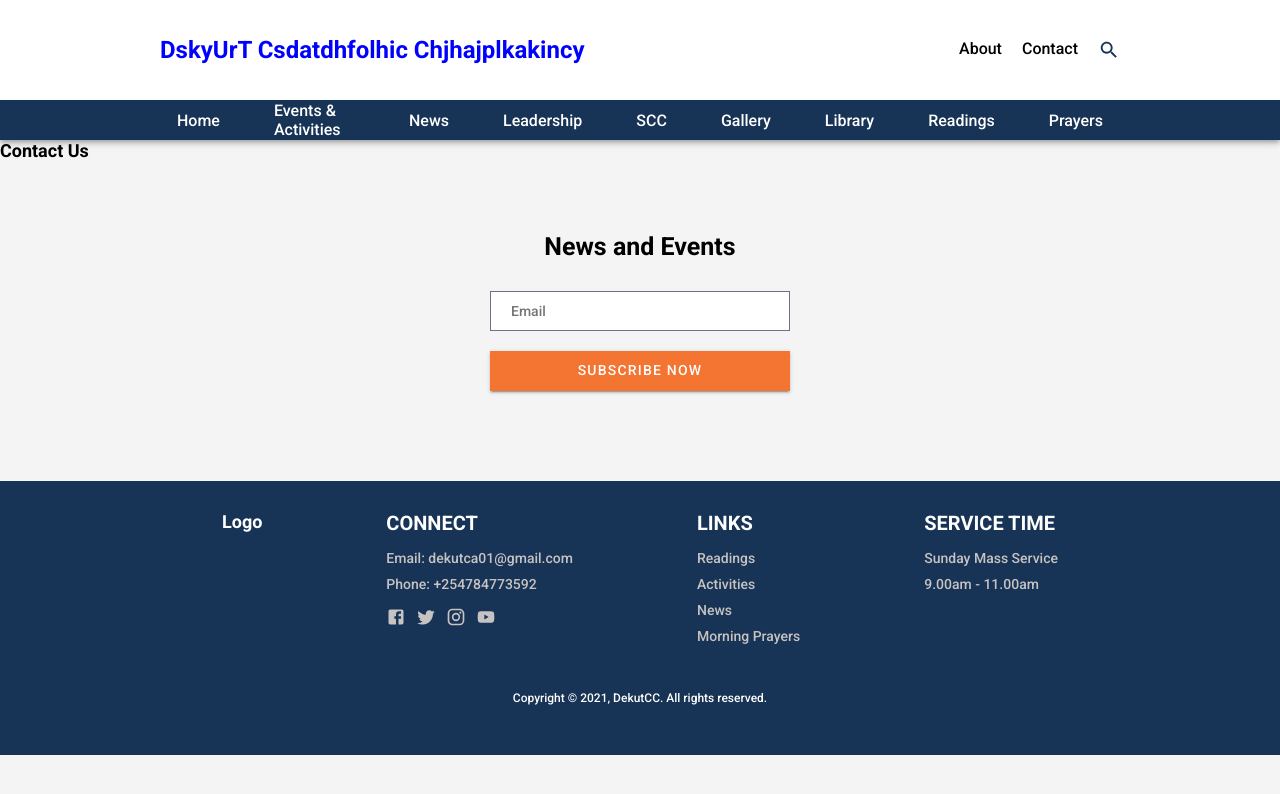
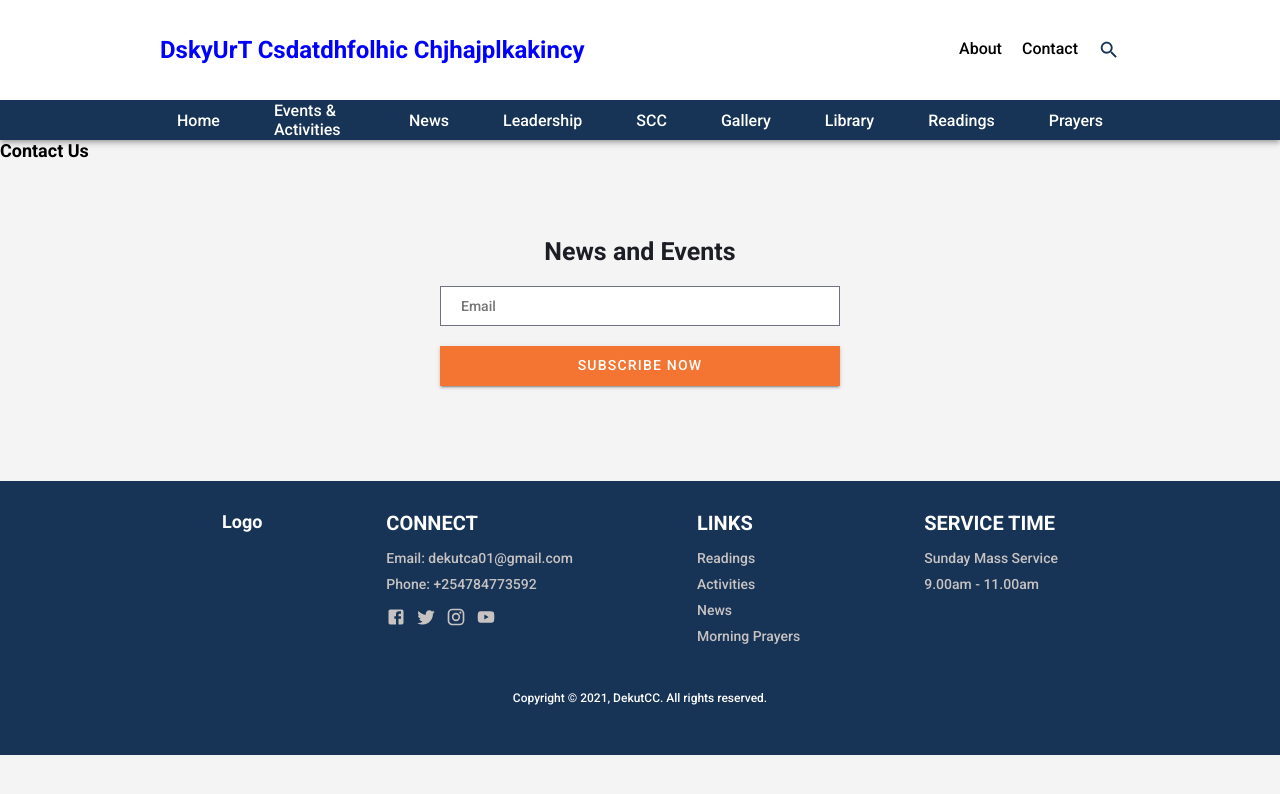
Before and after one commit to marville001/caweb, a React (Create React App) app: page /contact in a window 1280 px wide. Shown: the top 794 px of the page. Built offline with nearby package versions, Linux system fonts and the light colour scheme.

Commit message:
Footer update

```diff
--- a/src/styles/footer.scss
+++ b/src/styles/footer.scss
@@ -27,12 +27,13 @@
     align-items: center;
 
     h1{
-      margin-bottom: 30px;
+      margin-bottom: 20px;
       font-size: 25px;
+      color: #1d1e25;
     }
 
     input{
-      width: 300px;
+      width: 400px;
       border: 1px solid #6f7286;
       border-radius: 0;
       padding: 10px 20px;
@@ -46,7 +47,7 @@
       background-color: var(--secondary-color);
       border-radius: 0;
       margin: 20px;
-      width: 300px;
+      width: 400px;
       height: 40px;
       font-size: 14px;
       letter-spacing: .1rem;
```
